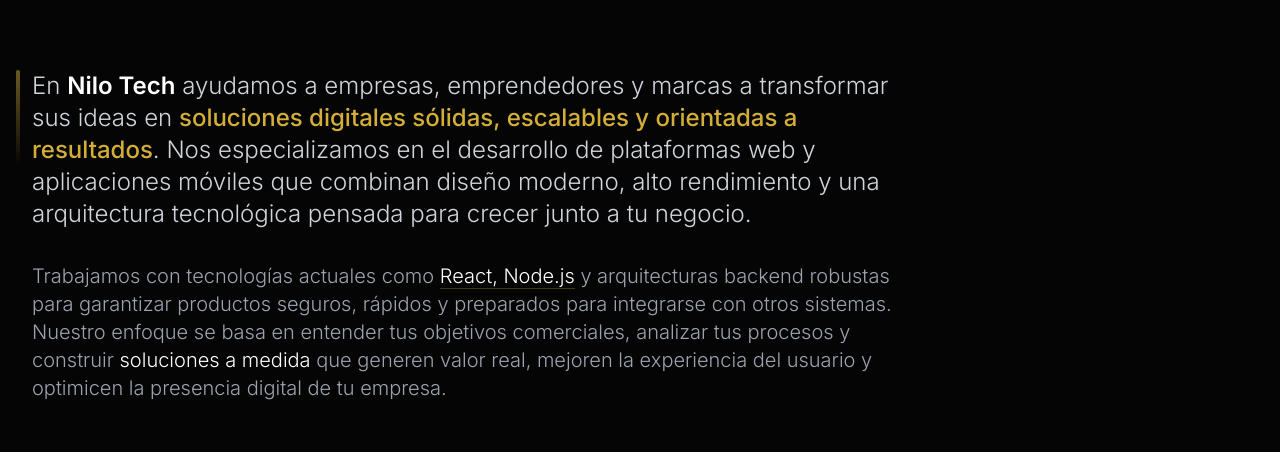
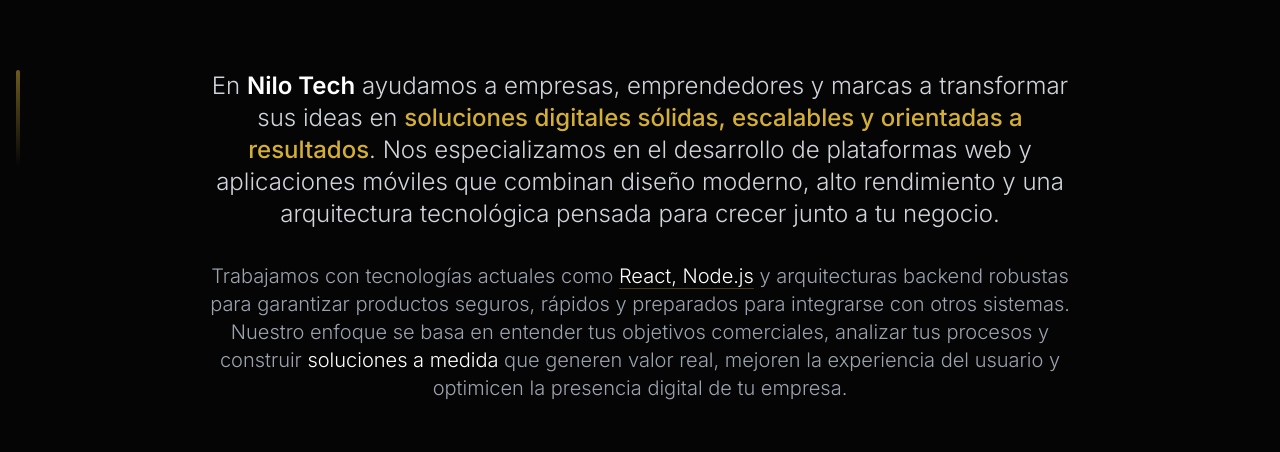
Before and after one commit to pepehongomunoz-collab/Nilotech2, a React (Vite) app: page / in a window 1280 px wide. Shown: the part 810-1262 px from the top of the page. Built offline with nearby package versions, Linux system fonts and the light colour scheme.

Commit message:
Center AboutSection text

```diff
--- a/src/components/sections/AboutSection.tsx
+++ b/src/components/sections/AboutSection.tsx
@@ -10,12 +10,12 @@
                     whileInView={{ opacity: 1, y: 0 }}
                     transition={{ duration: 0.8 }}
                     viewport={{ once: true }}
-                    className="relative"
+                    className="relative text-center"
                 >
                     {/* Subtle gold decoration */}
                     <div className="absolute -left-4 top-0 w-1 h-24 bg-gradient-to-b from-gold-500 to-transparent rounded-full opacity-50 hidden md:block" />
 
-                    <div className="space-y-8 max-w-4xl">
+                    <div className="space-y-8 max-w-4xl mx-auto">
                         <p className="text-xl md:text-2xl text-gray-300 leading-relaxed font-light">
                             En <span className="text-white font-semibold">Nilo Tech</span> ayudamos a empresas, emprendedores y marcas a transformar sus ideas en <span className="text-gold-500 font-medium text-glow-sm">soluciones digitales sólidas, escalables y orientadas a resultados</span>. Nos especializamos en el desarrollo de plataformas web y aplicaciones móviles que combinan diseño moderno, alto rendimiento y una arquitectura tecnológica pensada para crecer junto a tu negocio.
                         </p>
```
